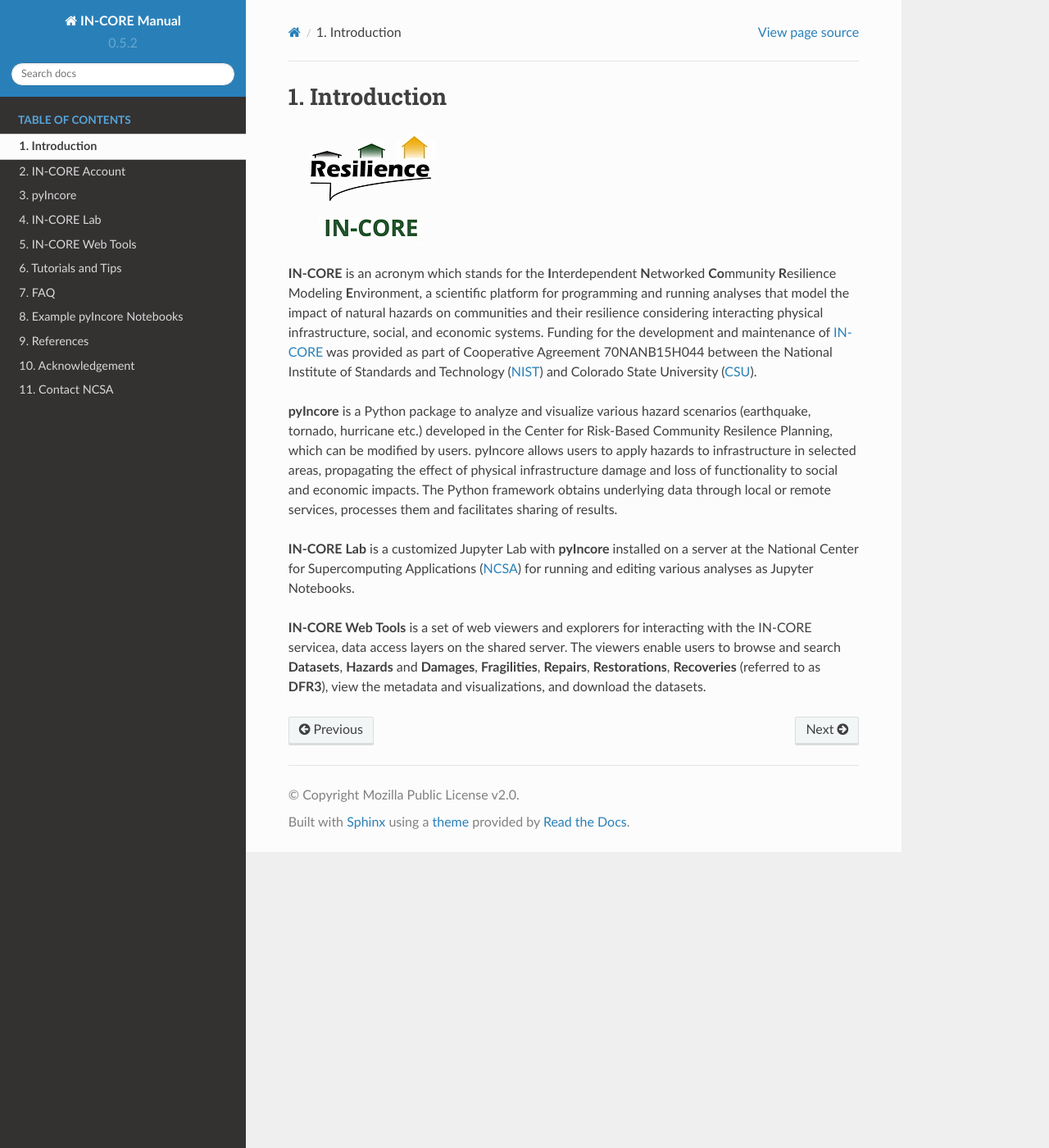
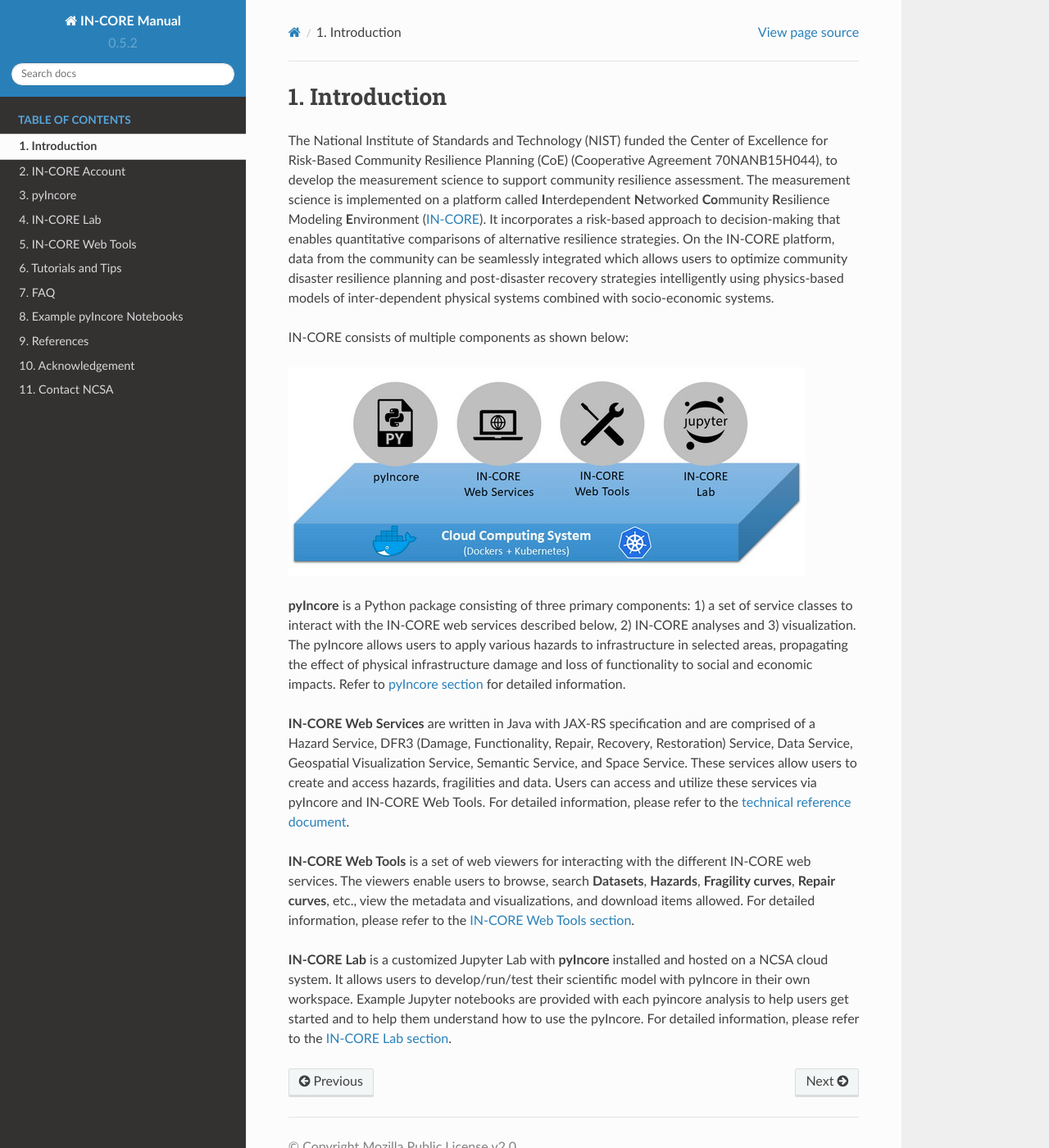
Before and after one commit to IN-CORE/incore-docs, a Sphinx documentation site: the page built from manual/source/introduction.md, in a window 1280 px wide and 1400 px high. Shown: the whole window at 82% size. Built offline with Sphinx 7.4.7 and the Read the Docs theme 2.0.0, drawn with Linux system fonts in a browser that asks for light colours.

Commit message:
new intro

```diff
--- a/manual/source/introduction.md
+++ b/manual/source/introduction.md
@@ -1,23 +1,35 @@
 ## Introduction
 
-![IN-CORE name and logo](images/incore0.png)
+The National Institute of Standards and Technology (NIST) funded the Center of Excellence for Risk-Based Community
+Resilience Planning (CoE) (Cooperative Agreement 70NANB15H044), to develop the measurement science to support
+community resilience assessment. The measurement science is implemented on a platform called **I**nterdependent
+**N**etworked **Co**mmunity **R**esilience Modeling **E**nvironment ([IN-CORE](http://resilience.colostate.edu/in_core.shtml)). It incorporates a risk-based approach
+to decision-making that enables quantitative comparisons of alternative resilience strategies.
+On the IN-CORE platform, data from the community can be seamlessly integrated which allows users to optimize
+community disaster resilience planning and post-disaster recovery strategies intelligently using physics-based
+models of inter-dependent physical systems combined with socio-economic systems.
 
-**IN-CORE** is an acronym which stands for the **I**nterdependent **N**etworked **Co**mmunity
-**R**esilience Modeling **E**nvironment, a scientific platform for programming and running analyses
-that model the impact of natural hazards on communities and their resilience considering interacting physical
-infrastructure, social, and economic systems. Funding for the development and maintenance of [IN-CORE](http://resilience.colostate.edu/in_core.shtml) was provided
-as part of Cooperative Agreement 70NANB15H044 between the National Institute of Standards and Technology ([NIST](https://www.nist.gov/))
-and Colorado State University ([CSU](https://www.colostate.edu/)).
+IN-CORE consists of multiple components as shown below:
 
-**pyIncore** is a Python package to analyze and visualize various hazard scenarios (earthquake, tornado, hurricane etc.)
-developed in the Center for Risk-Based Community Resilence Planning, which can be modified by users.
-pyIncore allows users to apply hazards to infrastructure in selected areas, propagating the effect of physical
-infrastructure damage and loss of functionality to social and economic impacts.  The Python framework obtains
-underlying data through local or remote services, processes them and facilitates sharing of results.
+![IN-CORE name and logo](images/incore1.jpg)
 
-**IN-CORE Lab** is a customized Jupyter Lab with **pyIncore** installed on a server at the National Center for Supercomputing Applications ([NCSA](http://www.ncsa.illinois.edu/)) for running and editing
-various analyses as Jupyter Notebooks.
+**pyIncore**  is a Python package consisting of three primary components: 1) a set of service classes to interact
+with the IN-CORE web services described below, 2) IN-CORE analyses and 3) visualization. The pyIncore allows users
+to apply various hazards to infrastructure in selected areas, propagating the effect of physical infrastructure
+damage and loss of functionality to social and economic impacts. Refer to [pyIncore section](pyincore) for detailed information.
 
-**IN-CORE Web Tools** is a set of web viewers and explorers for interacting with the IN-CORE servicea, data access layers on
-the shared server. The viewers enable users to browse and search **Datasets**, **Hazards** and **Damages**, **Fragilities**,
-**Repairs**, **Restorations**, **Recoveries** (referred to as **DFR3**), view the metadata and visualizations, and download the datasets.
+**IN-CORE Web Services** are written in Java with JAX-RS specification and are comprised of a Hazard Service,
+DFR3 (Damage, Functionality, Repair, Recovery, Restoration) Service, Data Service, Geospatial Visualization
+Service, Semantic Service, and Space Service. These services allow users to create and access hazards, fragilities
+and data. Users can access and utilize these services via pyIncore and IN-CORE Web Tools. For detailed information,
+please refer to the [technical reference document](documentation).
+
+**IN-CORE Web Tools** is a set of web viewers for interacting with the different IN-CORE web services.
+The viewers enable users to browse, search **Datasets**, **Hazards**, **Fragility curves**, **Repair curves**, etc.,
+view the metadata and visualizations, and download items allowed.  For detailed information, please refer
+to the [IN-CORE Web Tools section](webtools).
+
+**IN-CORE Lab** is a customized Jupyter Lab with **pyIncore** installed and hosted on a NCSA cloud system.
+It allows users to develop/run/test their scientific model with pyIncore in their own workspace.
+Example Jupyter notebooks are provided with each pyincore analysis to help users get started and to help them
+understand how to use the pyIncore.  For detailed information, please refer to the [IN-CORE Lab section](incore_lab).
```
Also changed, not shown: manual/source/images/incore1.jpg (added).
